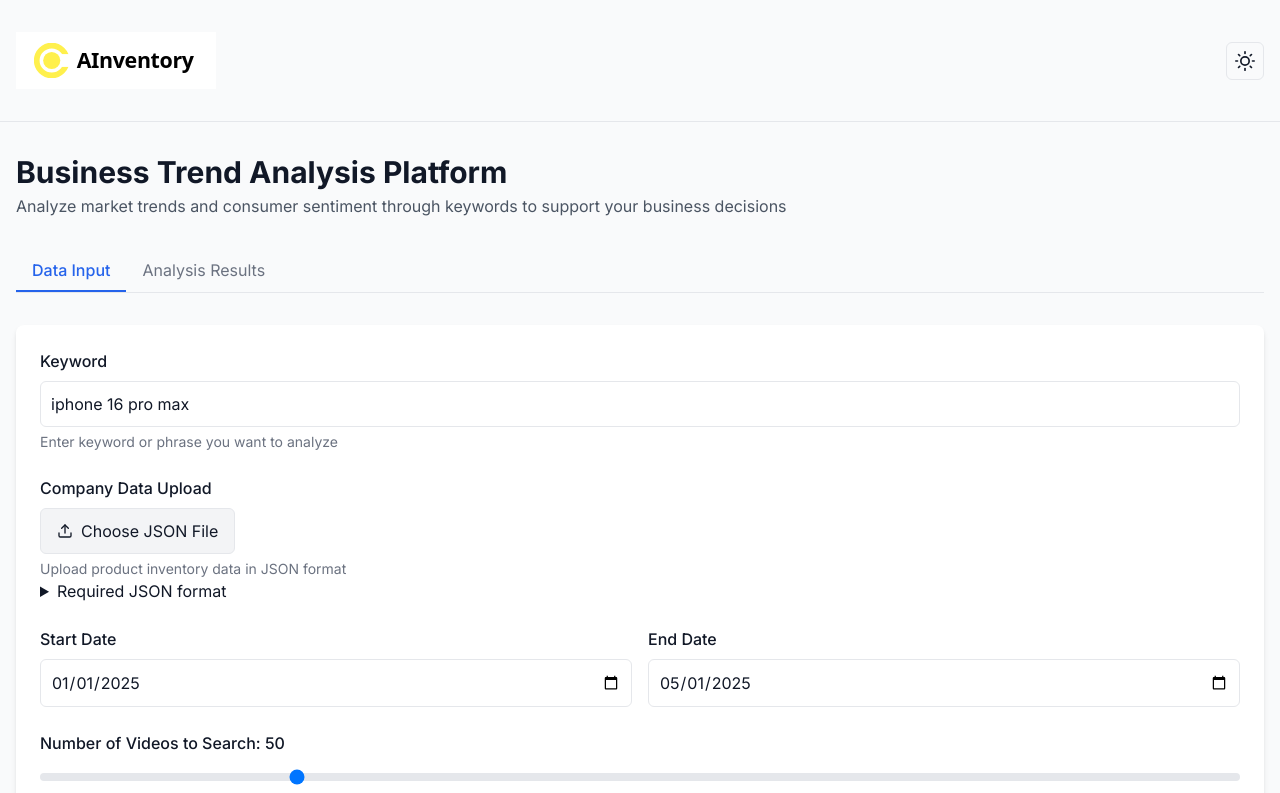
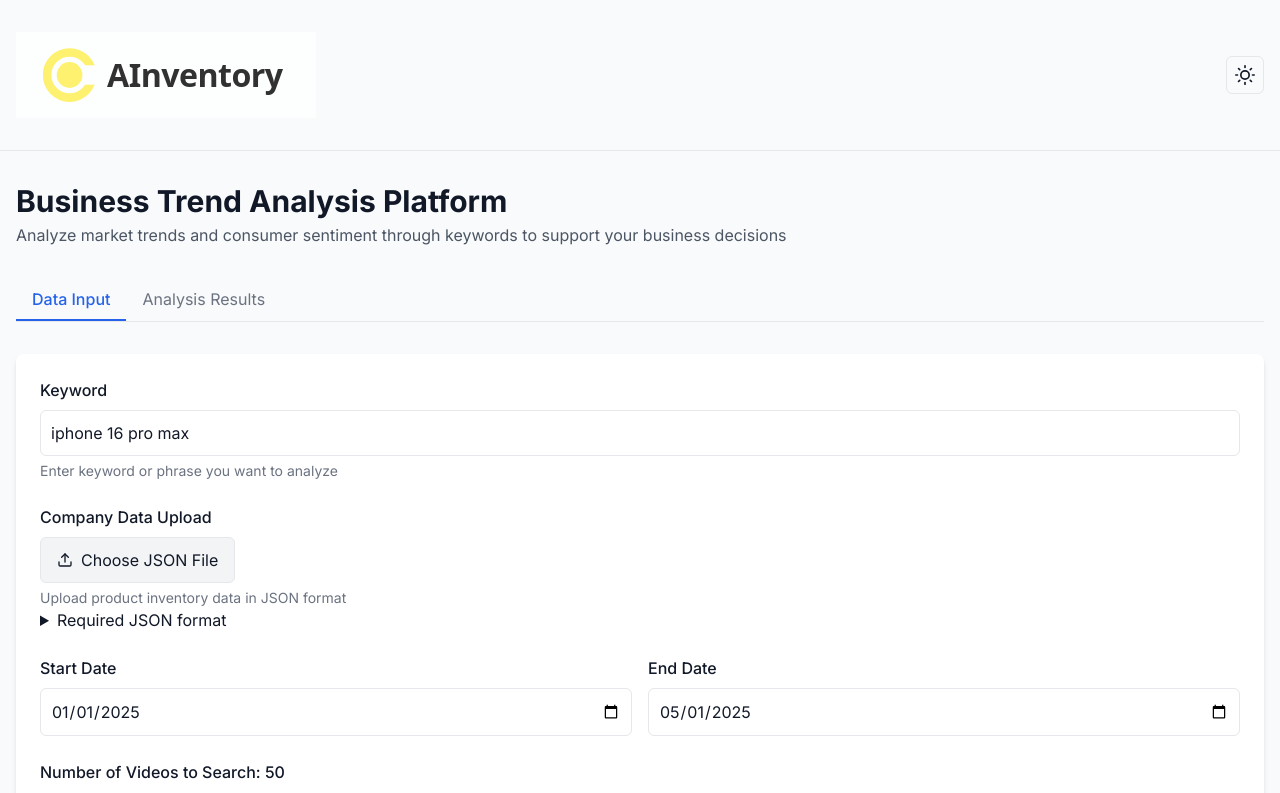
Before and after one commit to ton0005/Thesis---Business-Service-main, a Next.js app in the folder businessService-main/: page / in a window 1280 px wide. Shown: the top 793 px of the page. Built offline with nearby package versions, Linux system fonts and the light colour scheme.

Commit message:
fix logo

```diff
--- a/businessService-main/src/components/layout/Header.tsx
+++ b/businessService-main/src/components/layout/Header.tsx
@@ -37,10 +37,10 @@ export default function Header() {
                 <Image
                   src={isDarkMode ? "/ainventory-logo-dark.svg" : "/ainventory-logo.svg"}
                   alt="AIventory Logo"
-                  width={200}
-                  height={50}
+                  width={300}
+                  height={75}
                   priority
-                  className={`transition-all duration-300 ${isDarkMode ? 'opacity-80' : 'opacity-100'}`}
+                  className="transition-all duration-300 opacity-80"
                 />
               </div>
           </div>
```
